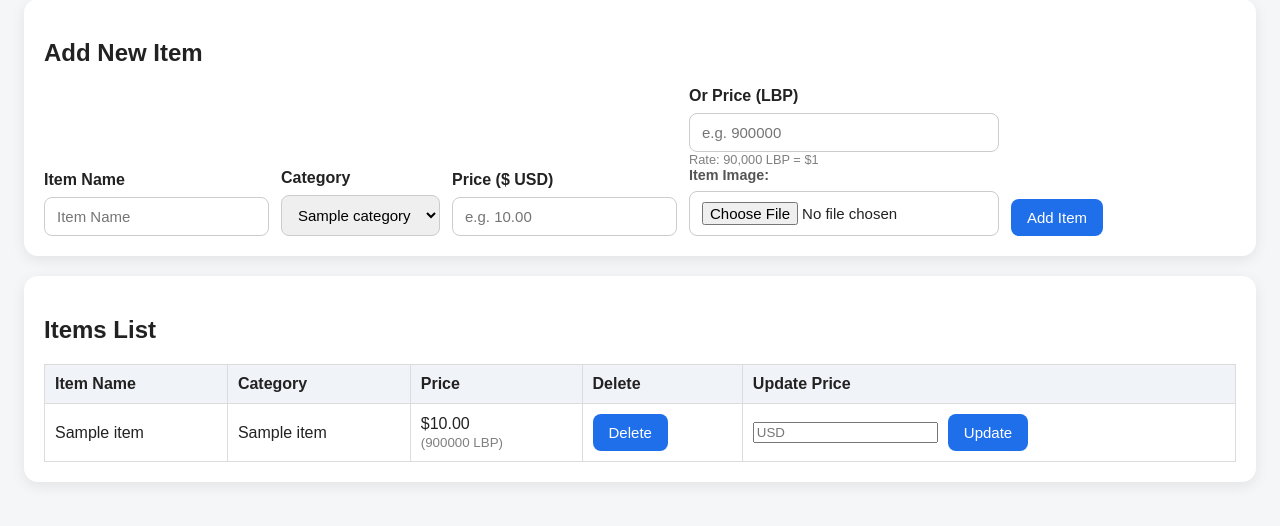
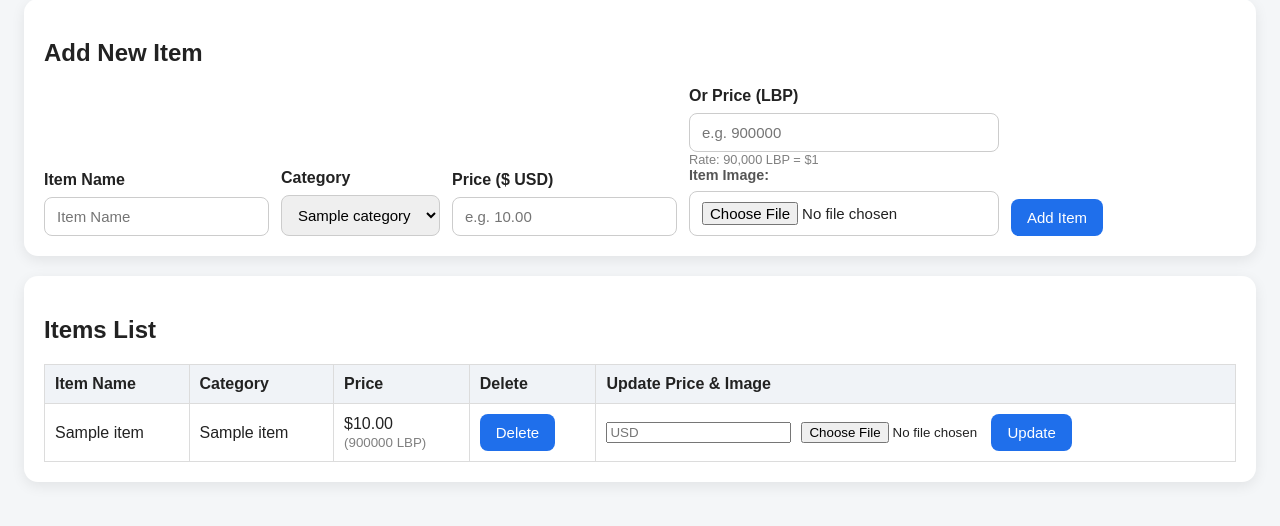
Before and after one commit to AlainKoukou/POS-101, a Flask app: page /admin in a window 1280 px wide. Shown: the part 983-1509 px from the top of the page. Run offline with Flask 3, Linux system fonts and the light colour scheme; the visitor is signed in with stand-in values (Sample User, id 1); a database or web service that is not in the repository returns one stand-in record (values such as "Sample title"); some libraries are stand-ins or nearby versions.

Commit message:
pic editing

```diff
--- a/templates/admin.html
+++ b/templates/admin.html
@@ -123,7 +123,7 @@
         <div class="card">
             <h2>Add New Item</h2>
 
-            <form action="/add_item" method="POST" style="display:flex; gap:12px; align-items:end; flex-wrap:wrap;">
+            <form action="/add_item" method="POST" enctype="multipart/form-data" style="display:flex; gap:12px; align-items:end; flex-wrap:wrap;">
                 <div class="form-group" style="margin-bottom:0;">
                     <label>Item Name</label>
                     <input type="text" name="name" placeholder="Item Name" required>
@@ -164,7 +164,7 @@
                     <th>Category</th>
                     <th>Price</th>
                     <th>Delete</th>
-                    <th>Update Price</th>
+                    <th>Update Price & Image</th>
                 </tr>
 
                 {% for item in items %}
@@ -184,10 +184,11 @@
                     </td>
 
                     <td>
-                        <form action="/update_price" method="POST"
+                        <form action="/update_price" method="POST" enctype="multipart/form-data"
                             style="display:flex; gap:10px; align-items:center; flex-wrap:wrap;">
                             <input type="hidden" name="name" value="{{ item.name }}">
                             <input type="number" step="0.01" name="new_price" placeholder="USD" required>
+                            <input type="file" name="image" accept="image/*" style="max-width: 180px;">
                             <button type="submit" class="btn">Update</button>
                         </form>
                     </td>
```
